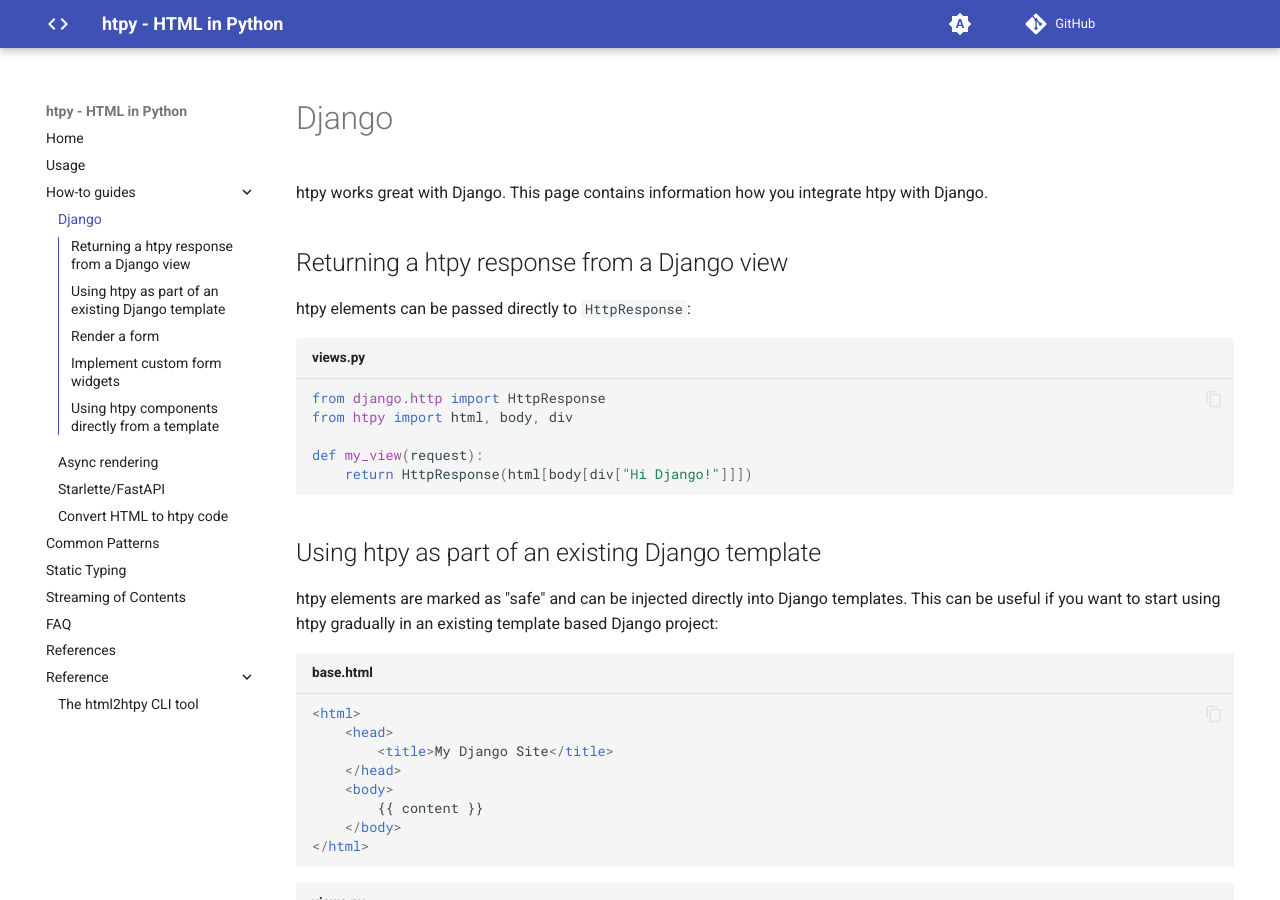
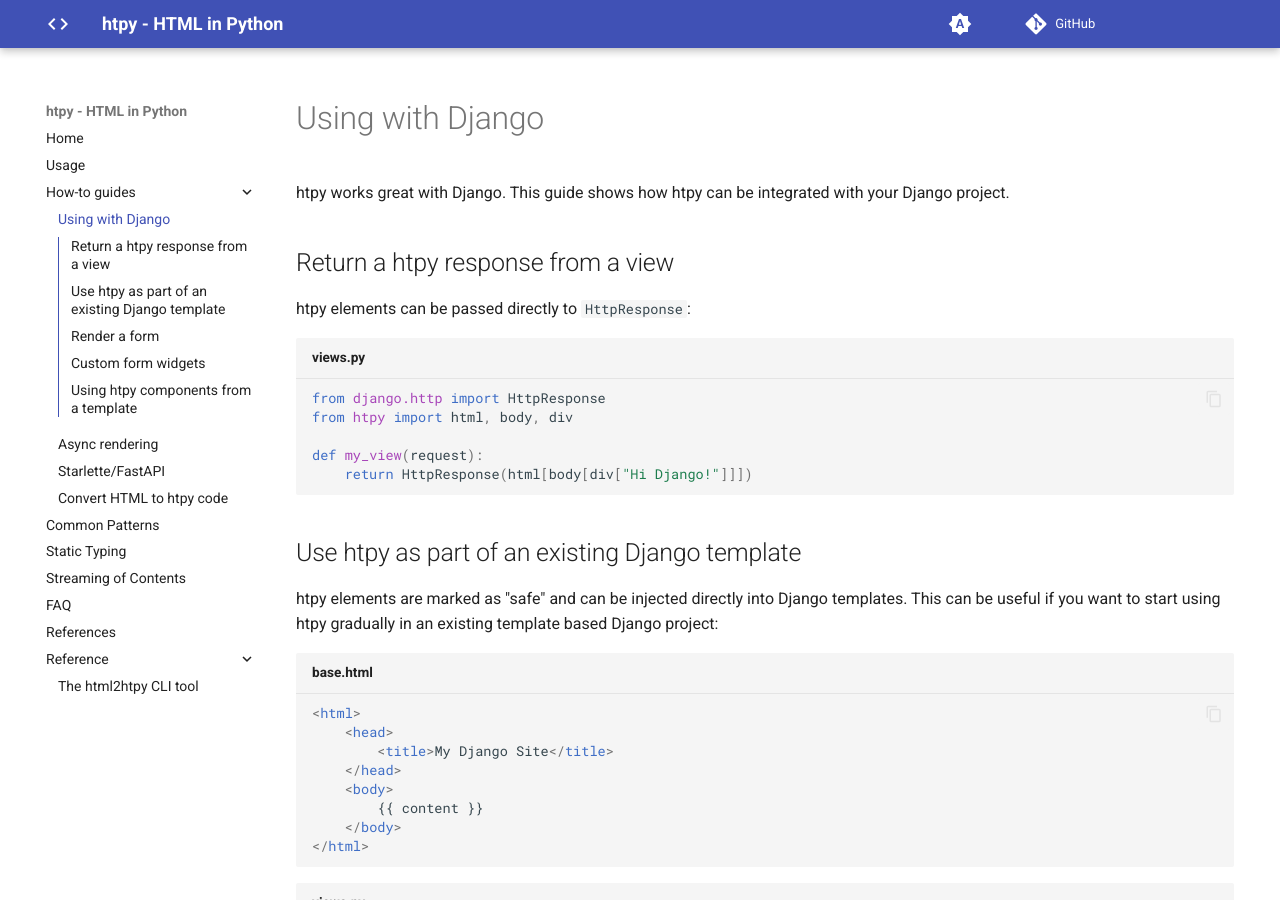
Before and after one commit to pelme/htpy, an MkDocs documentation site: the page built from docs/how-to/django.md, in a window 1280 px wide and 900 px high. Built offline with MkDocs 1.6.1 and Material for MkDocs 9.7.7, drawn with Linux system fonts in a browser that asks for light colours; comment, search, counter and statistics services are not loaded; some of the changed text lies outside the part shown.

Commit message:
Improve wording on the Django how-to guide.

````diff
--- a/docs/how-to/django.md
+++ b/docs/how-to/django.md
@@ -1,8 +1,8 @@
-# Django
+# Using with Django
 
-htpy works great with Django. This page contains information how you integrate htpy with Django.
+htpy works great with Django. This guide shows how htpy can be integrated with your Django project.
 
-## Returning a htpy response from a Django view
+## Return a htpy response from a view
 
 htpy elements can be passed directly to `HttpResponse`:
 
@@ -14,7 +14,7 @@
     return HttpResponse(html[body[div["Hi Django!"]]])
 ```
 
-## Using htpy as part of an existing Django template
+## Use htpy as part of an existing Django template
 
 htpy elements are marked as "safe" and can be injected directly into Django
 templates. This can be useful if you want to start using htpy gradually in an
@@ -106,7 +106,7 @@
     )
 ```
 
-## Implement custom form widgets
+## Custom form widgets
 
 You can implement a custom form widget directly with htpy.
 
@@ -126,7 +126,7 @@
         return str(sl_input(attrs, name=name, value=value))
 ```
 
-## Using htpy components directly from a template
+## Using htpy components from a template
 
 htpy includes a custom template backend that makes it possible to use htpy
 instead of Django templates in places where a template name is required. This
````
